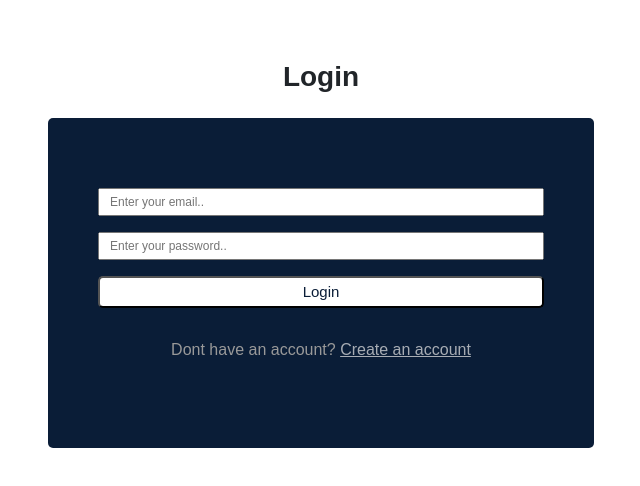
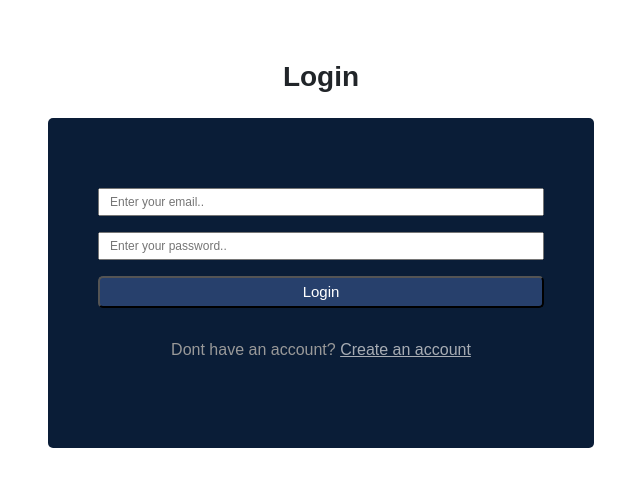
Before and after one commit to jerahmeel200/dragNdrop, a React (Create React App) app: page /login in a window 1280 px wide. Shown: the top 486 px of the page, without its empty margins (319-959 px from the left). Built offline with nearby package versions, Linux system fonts and the light colour scheme; no server answers.

Commit message:
first commit

```diff
--- a/src/pages/signup/signUp.css
+++ b/src/pages/signup/signUp.css
@@ -6,15 +6,15 @@
 }
 
 .auth__btn {
-  background: #fff;
-  color: var(--primary-color);
+  background: #344f84b3;
+  color: white;
   font-weight: 400;
   font-size: 15px;
   padding: 3px 10px;
   width: 100%;
   border-radius: 5px;
 }
-.auth__btn button :hover {
+.auth__btn :hover {
   background: darkslategrey;
 }
 .auth__form p {
```
